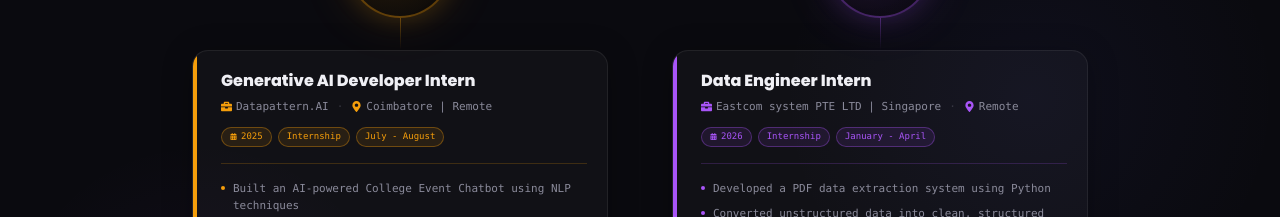
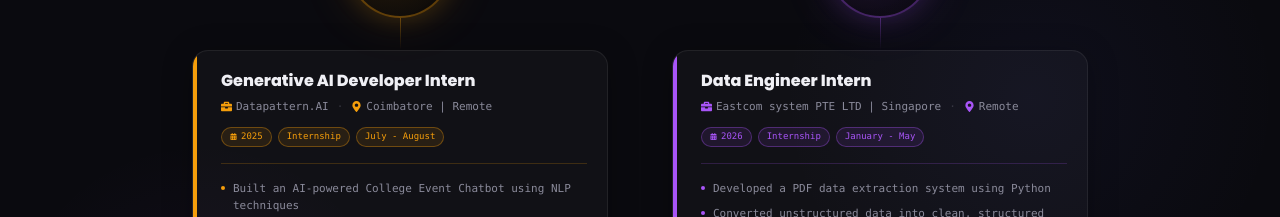
Before and after one commit to akash-nest/Portfolio, a React (Vite) app: page / in a window 1280 px wide. Shown: the part 1980-2197 px from the top of the page. Built offline with nearby package versions, Linux system fonts and the light colour scheme.

Commit message:
Update portfolio

```diff
--- a/src/sections/Experience.jsx
+++ b/src/sections/Experience.jsx
@@ -28,7 +28,7 @@ const experiences = [
         location: "Remote",
         type: "Internship",
         duration: "2026",
-        timeline: "January - April",
+        timeline: "January - May",
         accentColor: "#a855f7",
         glowColor: "rgba(168,85,247,0.15)",
         borderColor: "rgba(168,85,247,0.35)",
```
